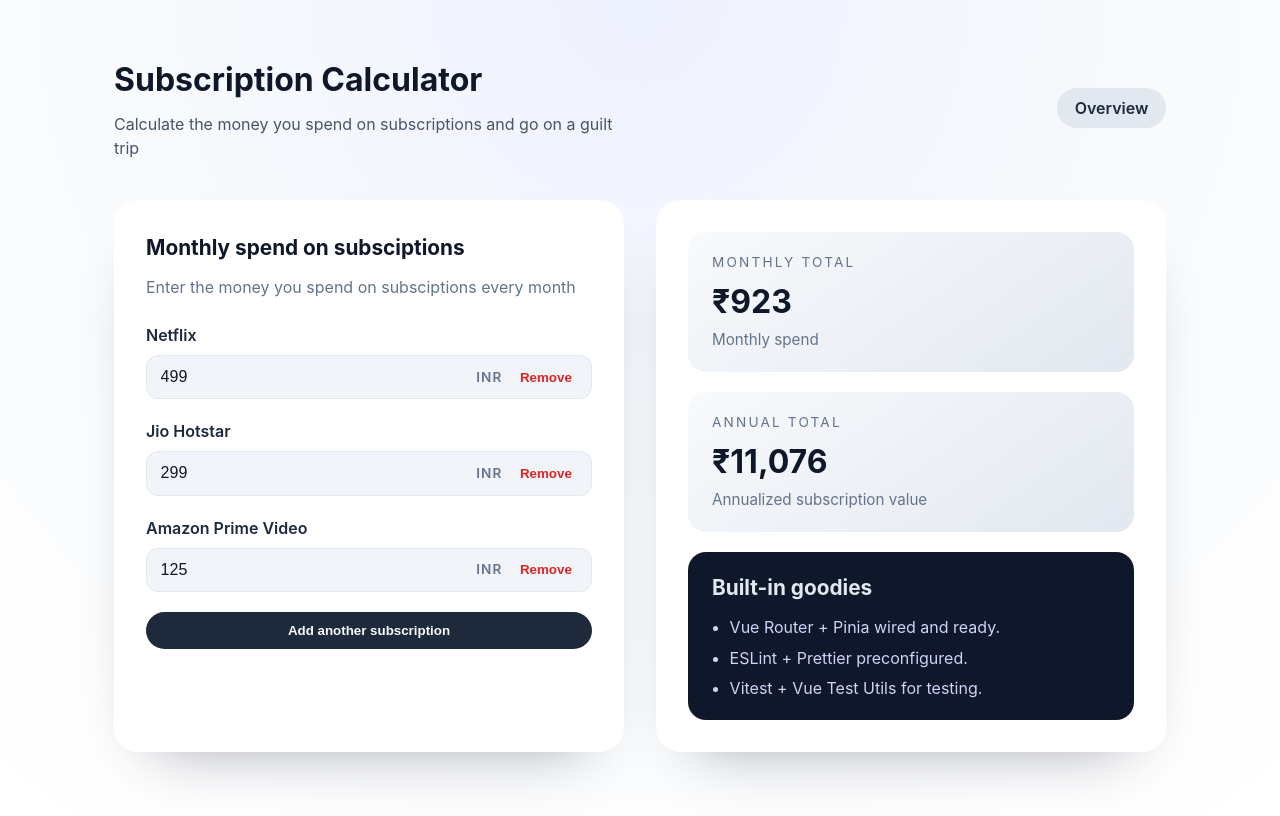
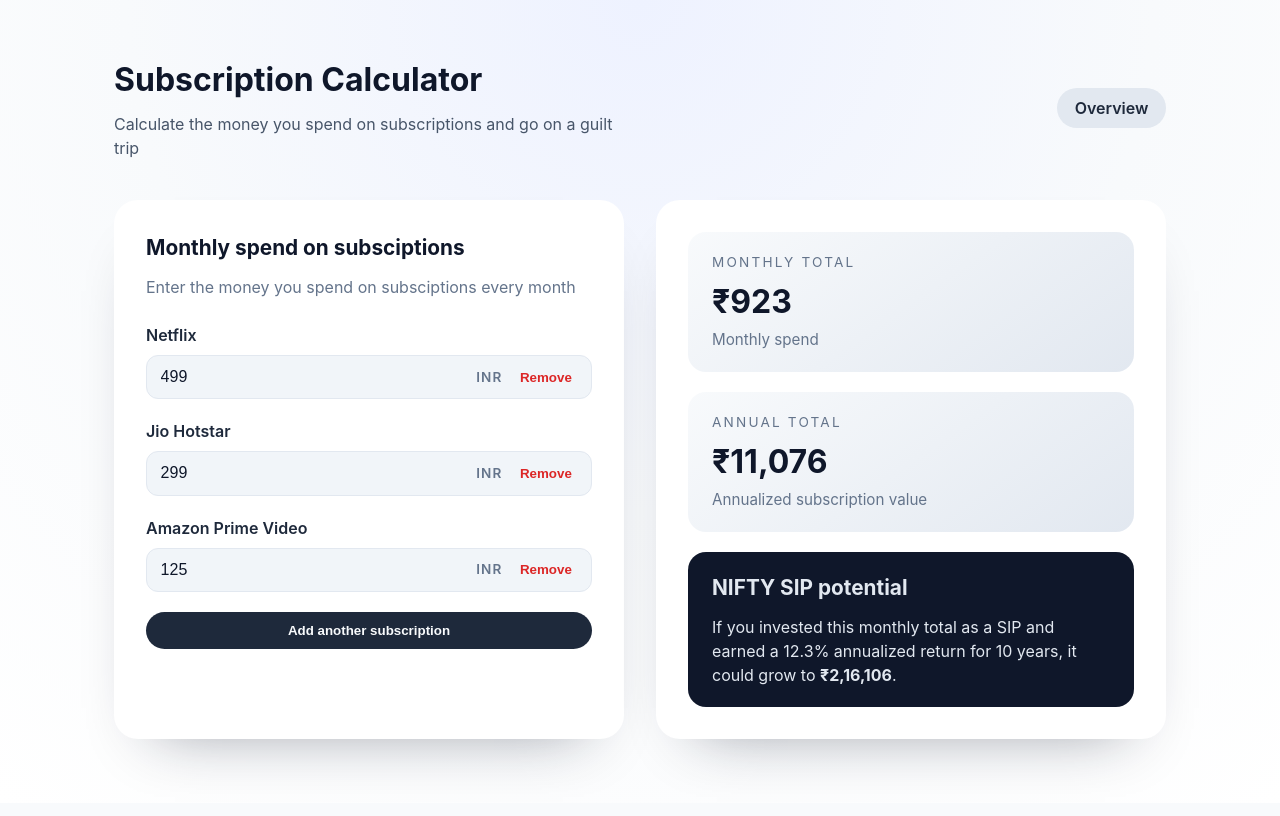
Before and after one commit to RakshithNM/subscription-calculator, a Vue app: page / in a window 1280 px wide. Built offline with nearby package versions, Linux system fonts and the light colour scheme.

Commit message:
Add NIFTY SIP projection to summary

```diff
--- a/src/views/HomeView.vue
+++ b/src/views/HomeView.vue
@@ -44,12 +44,13 @@
           hint="Annualized subscription value"
         />
         <article class="summary__note">
-          <h3>Built-in goodies</h3>
-          <ul>
-            <li>Vue Router + Pinia wired and ready.</li>
-            <li>ESLint + Prettier preconfigured.</li>
-            <li>Vitest + Vue Test Utils for testing.</li>
-          </ul>
+          <h3>NIFTY SIP potential</h3>
+          <p>
+            If you invested this monthly total as a SIP and earned a 12.3% annualized return for
+            10 years, it could grow to
+            <strong>{{ formatCurrency(niftySipValue) }}</strong
+            >.
+          </p>
         </article>
       </section>
     </div>
@@ -57,6 +58,7 @@
 </template>
 
 <script setup lang="ts">
+import { computed } from 'vue';
 import StatCard from '@/components/StatCard.vue';
 import { useSubscriptionStore } from '@/stores/subscription';
 
@@ -69,6 +71,22 @@
 });
 
 const subscriptionLabels = ['Netflix', 'Jio Hotstar', 'Amazon Prime Video'];
+const annualReturn = 0.123;
+const years = 10;
 
 const formatCurrency = (value: number) => formatter.format(value);
+
+const niftySipValue = computed(() => {
+  const monthlyRate = annualReturn / 12;
+  const totalMonths = years * 12;
+
+  if (monthlyRate === 0) {
+    return store.monthlyAddOnsTotal * totalMonths;
+  }
+
+  return (
+    store.monthlyAddOnsTotal *
+    ((Math.pow(1 + monthlyRate, totalMonths) - 1) / monthlyRate)
+  );
+});
 </script>
```
